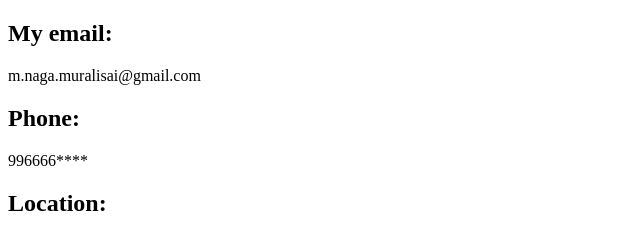
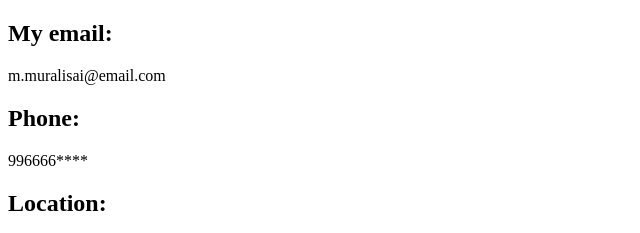
Before and after one commit to muralisai24/muralisaicv, a plain HTML site: page contactme.html in a window 1280 px wide. Shown: the top 233 px of the page, 0-640 px from the left. Drawn offline with Linux system fonts and the light colour scheme.

Commit message:
Update contactme.html

```diff
--- a/contactme.html
+++ b/contactme.html
@@ -10,7 +10,7 @@
   <h2>
     <strong>My email:</strong>
   </h2>
-  <p>m.naga.muralisai@gmail.com</p>
+  <p>m.muralisai@email.com</p>
   <h2>
     <strong>Phone:</strong>
   </h2>
```
